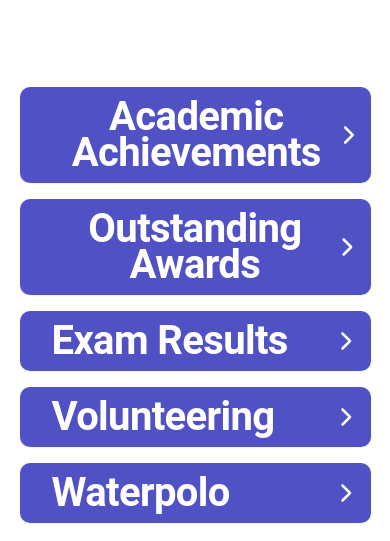
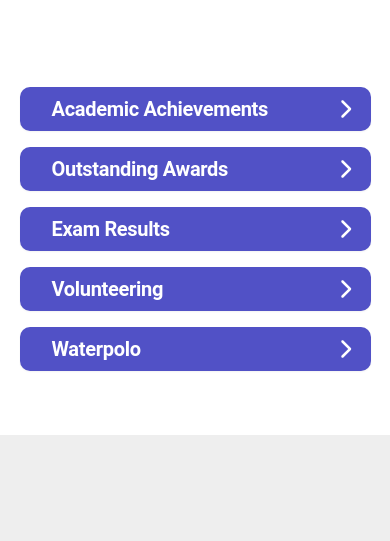
Before and after one commit to brightstar0212/my-next-app, a Next.js app: page / in a window 390 px wide. Shown: the part 6663-7204 px from the top of the page. Built offline with nearby package versions, Linux system fonts and the light colour scheme.

Commit message:
achievetitle

```diff
--- a/app/globals.css
+++ b/app/globals.css
@@ -737,8 +737,8 @@ iframe:focus {
     width: 100%;
   }
   .achieve-title {
-    font-size: 20px;
-    font-weight: bold;
+    font-size: 20px !important;
+    font-weight: bold !important;
   }
   .titleh1 {
     padding-left: 2rem;
```
